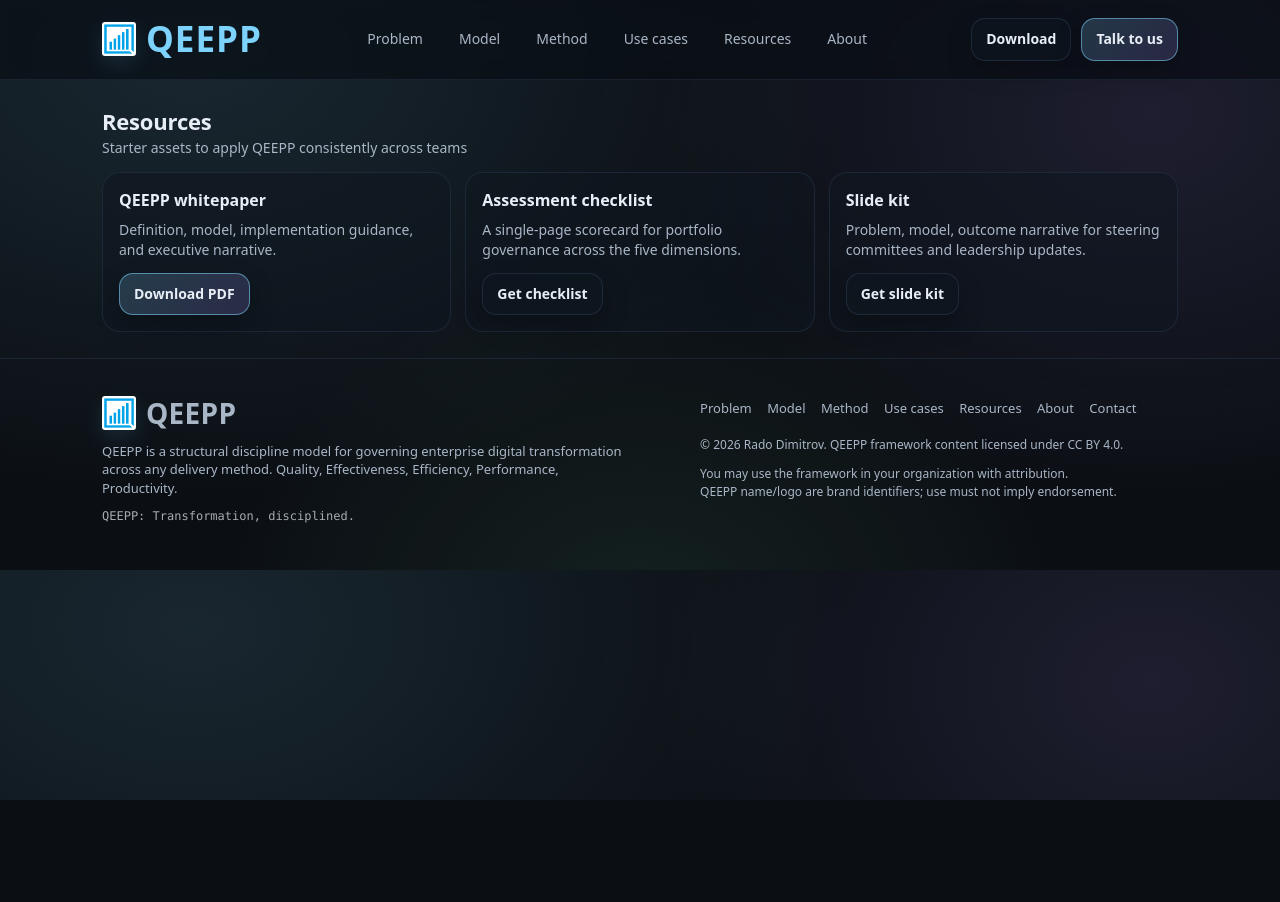
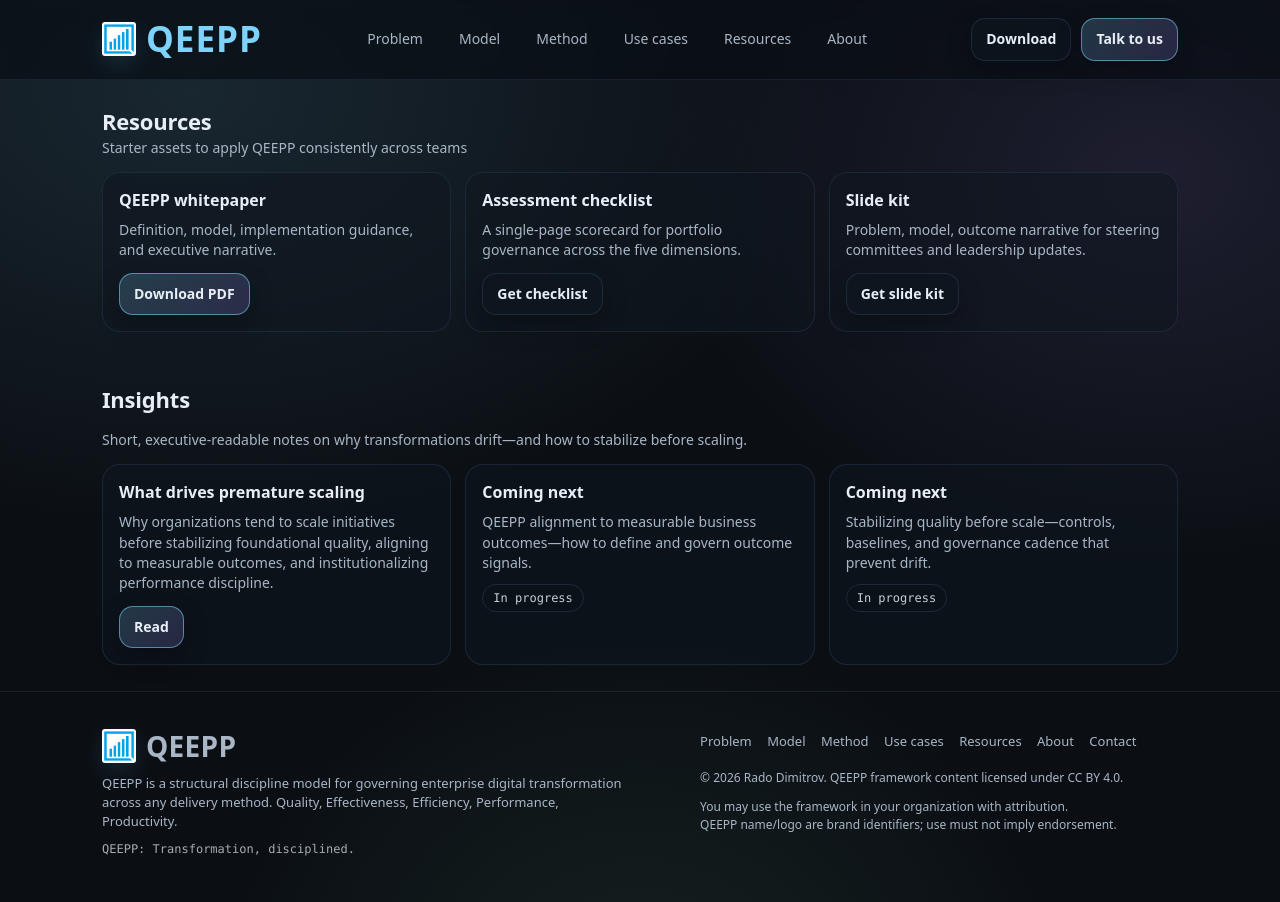
Before and after one commit to qeepp/qeepp.github.io, a plain HTML site: page resources.html in a window 1280 px wide. Before the commit the page ends 800 px from the top, so only its background shows below. Drawn offline with Linux system fonts and the light colour scheme.

Commit message:
Update 1.2

```diff
--- a/resources.html
+++ b/resources.html
@@ -47,6 +47,49 @@
 		</div>
 	  </section>
   </main>
+
+  <!-- INSIGHTS (add this inside resources.html <main id="content"> ... ) -->
+<section class="section" id="insights">
+  <div class="wrap">
+    <div class="sectionHeader fullWidth">
+      <div>
+        <h2>Insights</h2>
+        <p class="sub">Short, executive-readable notes on why transformations drift—and how to stabilize before scaling.</p>
+      </div>
+    </div>
+
+    <div class="cards">
+      <div class="card">
+        <h3>What drives premature scaling</h3>
+        <p>
+          Why organizations tend to scale initiatives before stabilizing foundational quality, aligning to measurable outcomes,
+          and institutionalizing performance discipline.
+        </p>
+        <div style="margin-top:12px;">
+          <a class="btn primary" href="premature-scaling.html">Read</a>
+        </div>
+      </div>
+
+      <!-- Optional placeholders for future insights (keep or remove) -->
+      <div class="card">
+        <h3>Coming next</h3>
+        <p>QEEPP alignment to measurable business outcomes—how to define and govern outcome signals.</p>
+        <div style="margin-top:12px;">
+          <span class="pill">In progress</span>
+        </div>
+      </div>
+
+      <div class="card">
+        <h3>Coming next</h3>
+        <p>Stabilizing quality before scale—controls, baselines, and governance cadence that prevent drift.</p>
+        <div style="margin-top:12px;">
+          <span class="pill">In progress</span>
+        </div>
+      </div>
+    </div>
+  </div>
+</section>
+
   <div id="site-footer"></div>
   <script defer src="assets/js/qeepp.js"></script>
 </body>
```
Also changed, not shown: index.html (+1 -1 lines), premature-scaling.html (renamed from why-scale-before-stabilize.html, +3 -6 lines).
